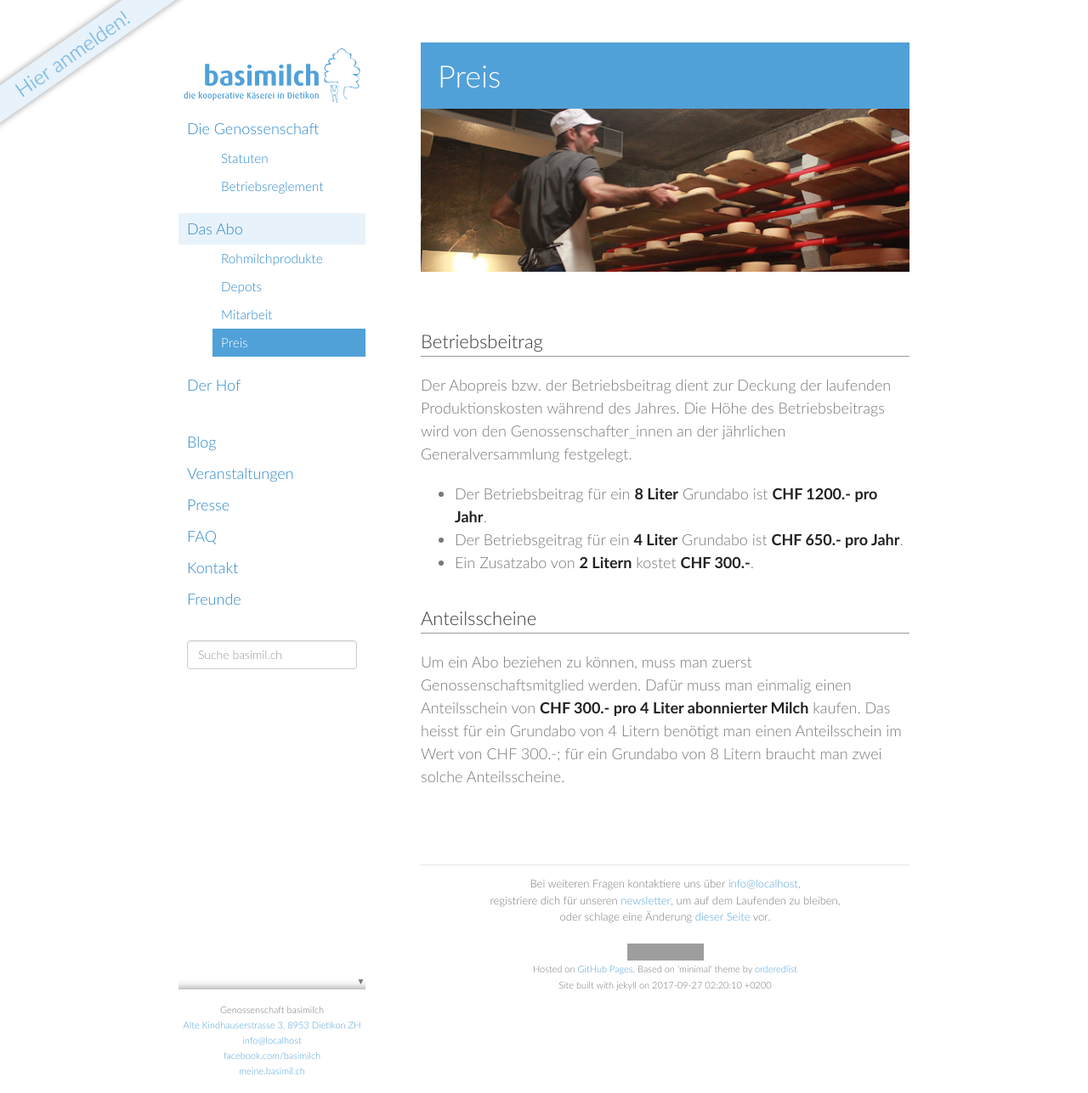
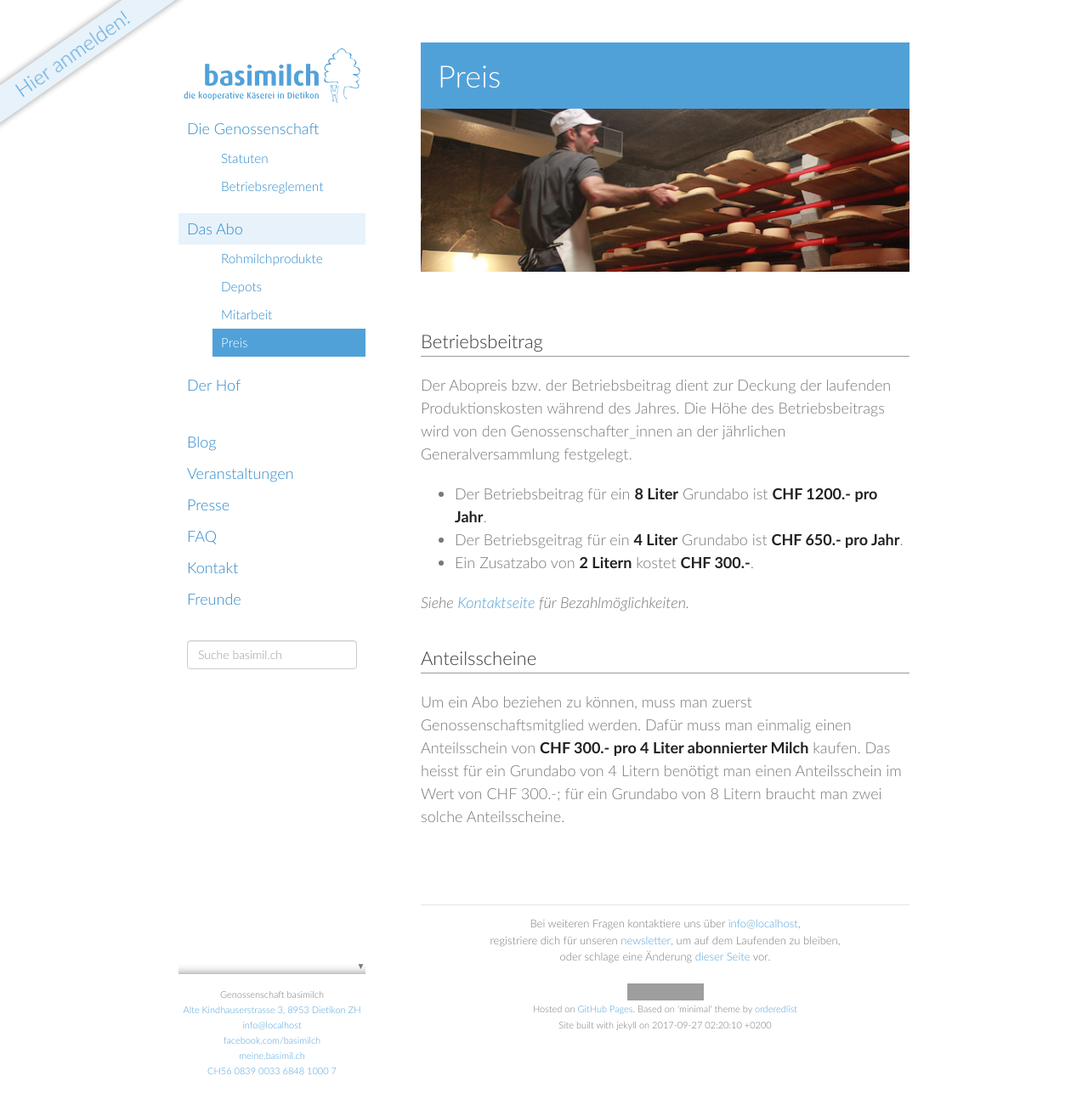
Before and after one commit to vryser/basimilch.github.io, a Jekyll site: the page built from pages/024-preis.md, in a window 1280 px wide and 1287 px high. Shown: the whole window at 85% size. Built offline with Jekyll 4.4.1, drawn with Linux system fonts in a browser that asks for light colours; grey boxes are pictures that could not be loaded.

```diff
--- a/_config.yml
+++ b/_config.yml
@@ -38,6 +38,8 @@ info:
     name: Genossenschaft basimilch
     shortname: basimilch
     subtitle: Die kooperative Käserei in Dietikon
+    official_shortname: basimilch - koop. Käserei Dietikon
+    iban: CH56 0839 0033 6848 1000 7
     address:
         street: Alte Kindhauserstrasse 3
         plz: 8953
--- a/_includes/footer.html
+++ b/_includes/footer.html
@@ -14,6 +14,8 @@
       {% include clean_link url=site.info.social.facebook.url %}
       <br>
       {% include clean_link url=site.info.platform.url %}
+      <br>
+      <a href="{{ site.baseurl }}{% link pages/070-kontakt.md %}">{{ site.info.iban }}</a>
     </small>
   </p>
 </footer>
--- a/css/custom.scss
+++ b/css/custom.scss
@@ -341,7 +341,7 @@ header {
   width:220px;
   float:left;
   position:fixed;
-  height: calc(100% - 166px);
+  height: calc(100% - 183px);
   #right-hand-nav-menu {
     overflow: scroll;
     height: calc(100% - 90px);
--- a/pages/024-preis.md
+++ b/pages/024-preis.md
@@ -5,6 +5,7 @@ permalink: /abo/preis
 ---
 
 ## Betriebsbeitrag
+
 Der Abopreis bzw. der Betriebsbeitrag dient zur Deckung der
 laufenden Produktionskosten während des Jahres. Die Höhe des Betriebsbeitrags
 wird von den Genossenschafter_innen an der jährlichen Generalversammlung
@@ -14,8 +15,11 @@ festgelegt.
 - Der Betriebsgeitrag für ein **4 Liter** Grundabo ist **CHF 650.- pro Jahr**.
 - Ein Zusatzabo von **2 Litern** kostet **CHF 300.-**.
 
+_Siehe [Kontaktseite]({{ site.baseurl }}{% link pages/070-kontakt.md %}) für
+Bezahlmöglichkeiten._
 
 ## Anteilsscheine
+
 Um ein Abo beziehen zu können, muss man zuerst Genossenschaftsmitglied werden.
 Dafür muss man einmalig einen Anteilsschein von **CHF 300.- pro 4 Liter
 abonnierter Milch** kaufen. Das heisst für ein Grundabo von 4 Litern benötigt man
```
Also changed, not shown: pages/070-kontakt.md (+4 -2 lines).
